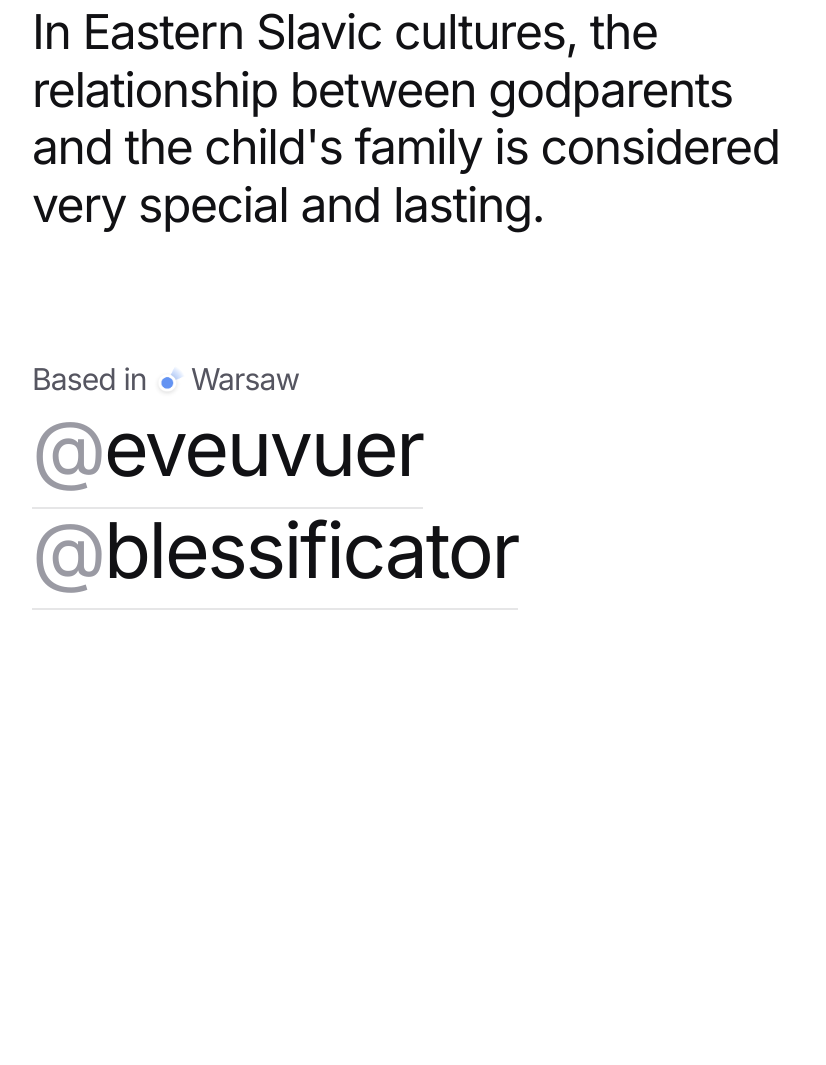
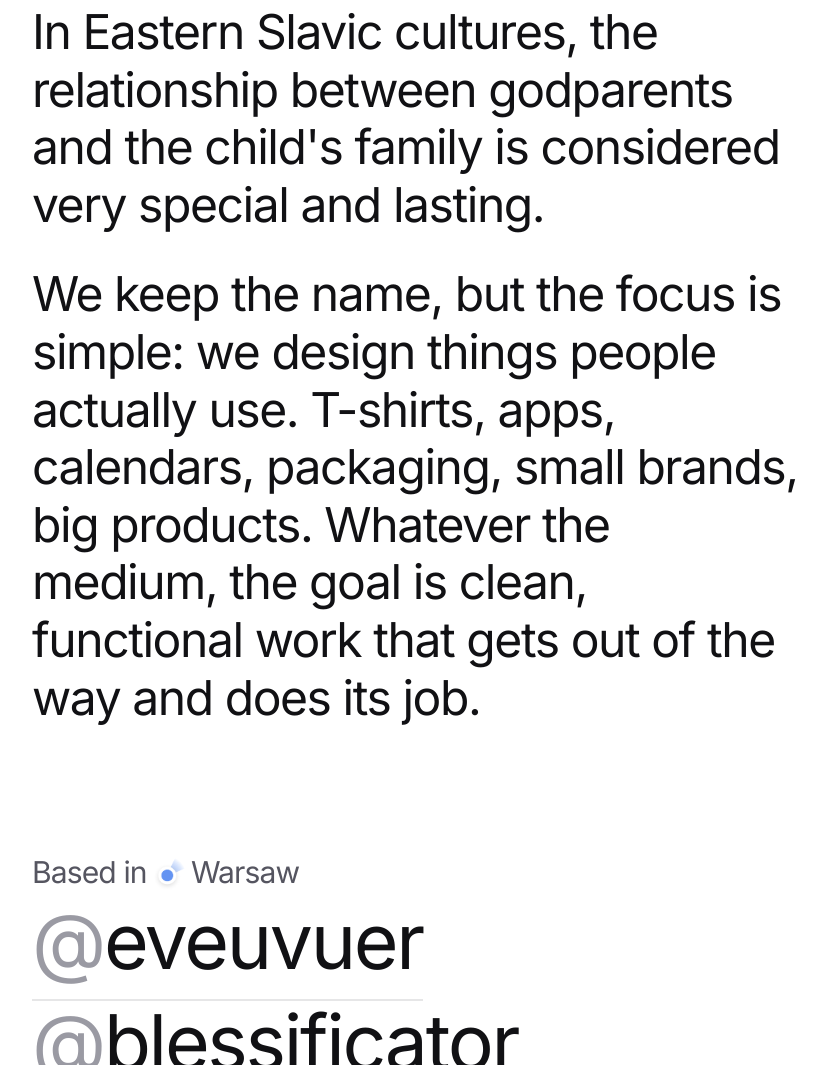
Before and after one commit to dimamie/kum-kum, a website: page index.html in a window 1280 px wide. Shown: the part 1700-2765 px from the top of the page, without its empty margins (184-1010 px from the left). Before the commit the page ends 2422 px from the top, so only its background shows below. Drawn offline with nearby package versions, Linux system fonts and the light colour scheme; no server answers.

Commit message:
Add new paragraph to about section

```diff
--- a/index.html
+++ b/index.html
@@ -93,6 +93,7 @@
         <p class="about-intro">In Ukrainian, "Кум" (pronounced koom) traditionally refers to a godfather—specifically, the male sponsor at a child's baptism.</p>
         <p class="about-intro">It can also refer to a close male friend or in-law in a spiritual or symbolic sense. </p>
         <p class="about-intro">In Eastern Slavic cultures, the relationship between godparents and the child's family is considered very special and lasting.</p>
+        <p class="about-intro">We keep the name, but the focus is simple: we design things people actually use. T-shirts, apps, calendars, packaging, small brands, big products. Whatever the medium, the goal is clean, functional work that gets out of the way and does its job.</p>
       </div>
     </section>
 
```
